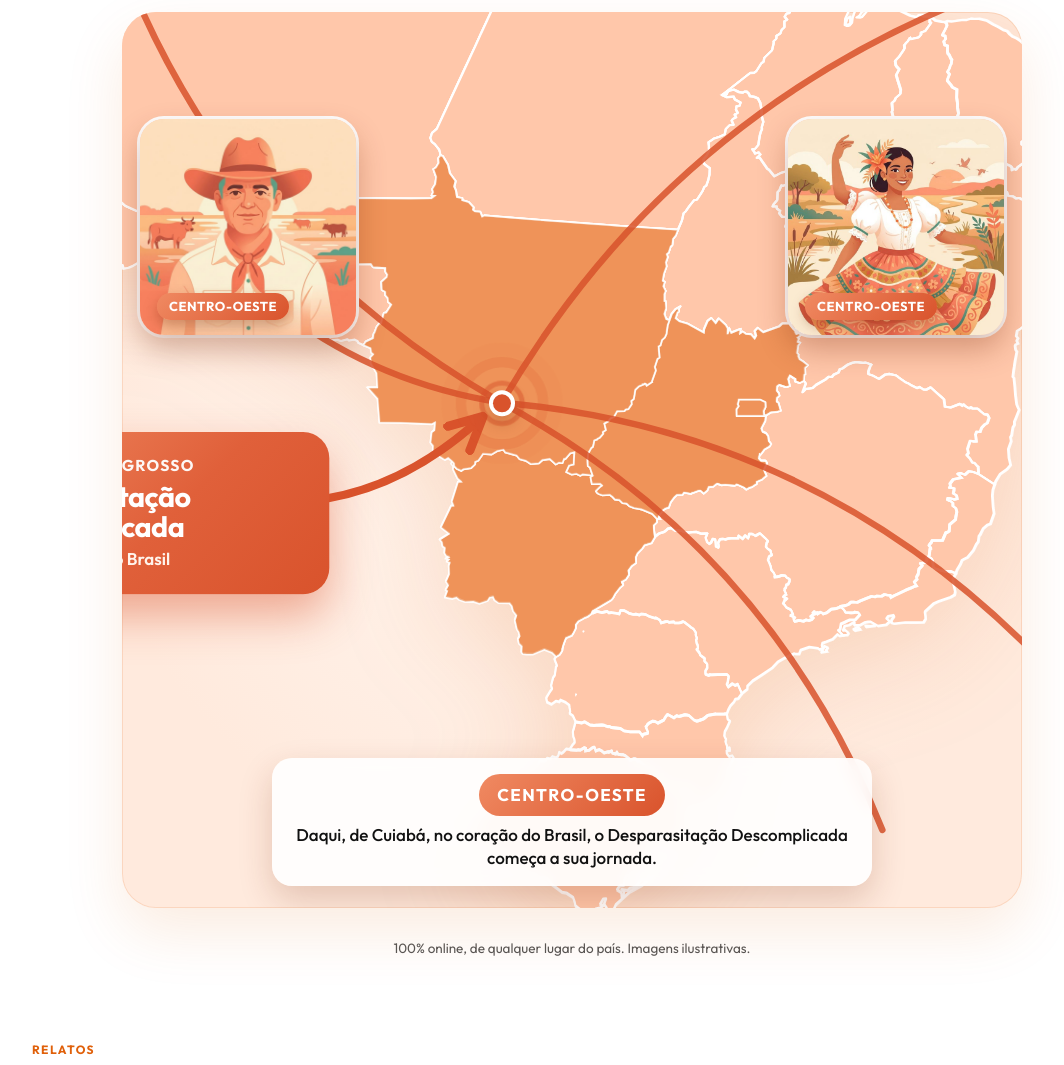
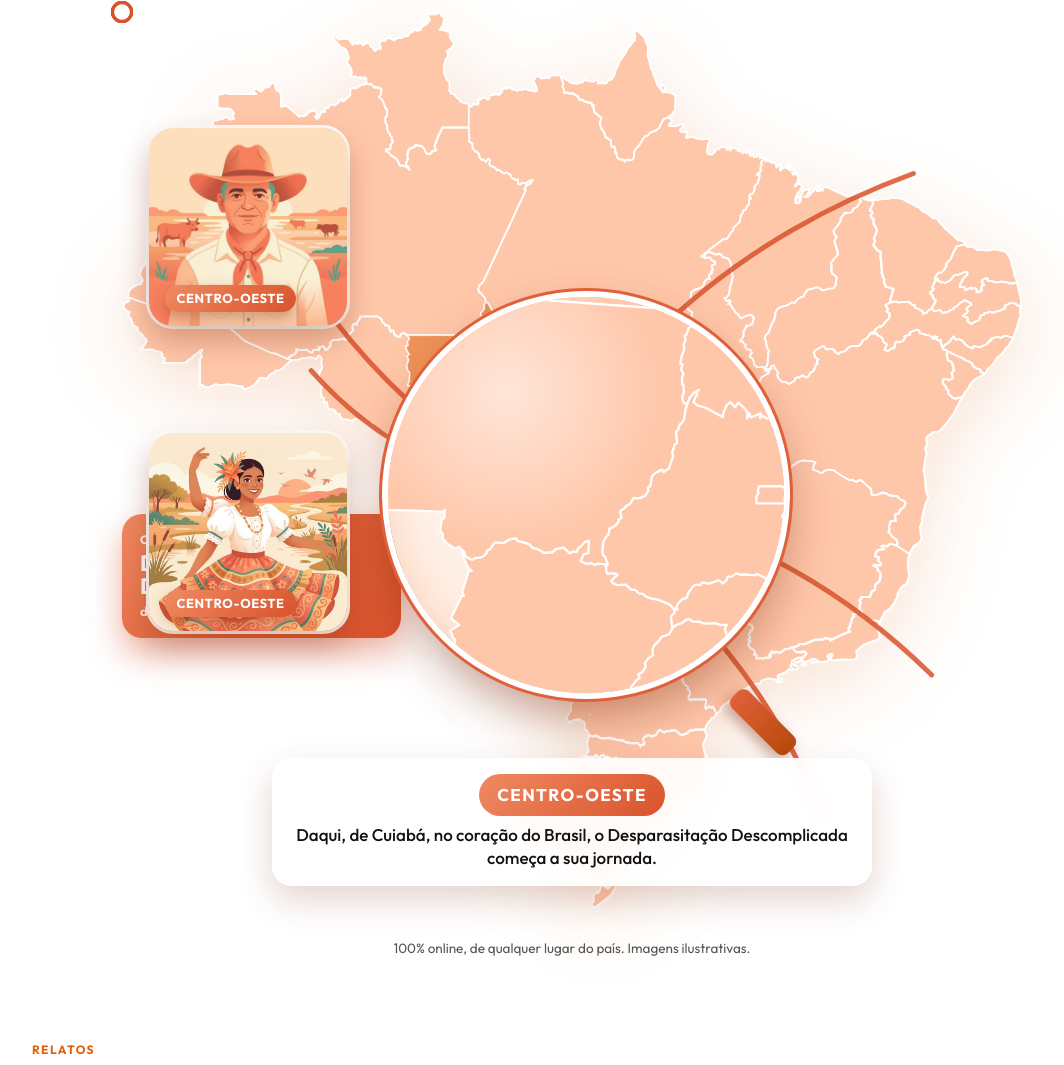
Before and after one commit to novvasaudeintegrativa-cmyk/desparasitacaodescomplicada, a plain HTML site: page index.html in a window 1280 px wide. Shown: the part 7224-8289 px from the top of the page, without its empty margins (68-1132 px from the left). Drawn offline with Linux system fonts and the light colour scheme.

Commit message:
Mapa: lupa sobre a regiao (sem ampliar o mapa todo), secao sem quadro/fundo, balao sem corte
Co-Authored-By: Claude Sonnet 5.5 <noreply@anthropic.com>

```diff
--- a/index.html
+++ b/index.html
@@ -561,7 +561,7 @@ html,body{overflow-x:clip}
 .mosaic-wrap{text-align:center;margin-bottom:64px;padding-bottom:20px;overflow-x:clip}
 .mtitle{font-weight:300;font-size:clamp(26px,3.6vw,40px);line-height:1.15;letter-spacing:-.02em;margin:0 auto 36px;max-width:820px;text-wrap:balance}
 .mtitle b{font-weight:700;color:var(--brand)}
-.geo{--z:1;--tx:0%;--ty:0%;position:relative;width:min(900px,100%);margin:0 auto;aspect-ratio:39.18/39.02;isolation:isolate;overflow:hidden;border-radius:clamp(18px,3vw,34px);background:radial-gradient(circle at 50% 42%,#fff8f3,#ffeadd 72%);box-shadow:inset 0 0 0 1px rgba(224,96,10,.14),0 24px 60px rgba(224,96,10,.12)}
+.geo{--z:1;--tx:0%;--ty:0%;position:relative;width:min(900px,100%);margin:0 auto;aspect-ratio:39.18/39.02;isolation:isolate;overflow:visible;background:none;box-shadow:none}
 .gzoom{position:absolute;inset:0;transform-origin:0 0;transform:translate(var(--tx),var(--ty)) scale(var(--z));transition:transform 1.5s cubic-bezier(.65,0,.25,1)}
 .gmap{position:absolute;inset:0;width:100%;height:100%;object-fit:contain;filter:drop-shadow(0 20px 40px rgba(224,96,10,.18))}
 .m-hi{-webkit-mask-image:linear-gradient(105deg,transparent 38%,#000 50%,transparent 62%);mask-image:linear-gradient(105deg,transparent 38%,#000 50%,transparent 62%);-webkit-mask-size:320% 100%;mask-size:320% 100%;-webkit-mask-repeat:no-repeat;mask-repeat:no-repeat;animation:msweep 6s ease-in-out infinite}
@@ -599,6 +599,16 @@ html,body{overflow-x:clip}
 .gcap p{margin:8px 0 0;font-size:clamp(11px,1.9vw,17px);line-height:1.35;color:var(--ink);font-weight:500}
 .mnote{margin:30px auto 0;max-width:600px;font-size:13.5px;color:#555}
 @media(prefers-reduced-motion:reduce){.gc.on,.gballoon,.dot{opacity:1!important;transform:none!important}.ln,.garrow{stroke-dashoffset:0!important}.m-hi,.gpin i{animation:none}.gzoom{transition:none}}
+/* lupa sobre a regiao (o mapa inteiro nao amplia) */
+.gzoom{transform:none!important}
+.gpin{scale:1!important}
+.glens{position:absolute;z-index:5;width:44%;aspect-ratio:1;left:28%;top:28%;opacity:0;transform:scale(.55);transform-origin:50% 50%;pointer-events:none;transition:left 1.2s cubic-bezier(.65,0,.25,1),top 1.2s cubic-bezier(.65,0,.25,1),opacity .6s,transform .8s cubic-bezier(.3,1.4,.5,1)}
+.geo.has-lens .glens{opacity:1;transform:none}
+.glens-in{position:absolute;inset:0;border-radius:50%;overflow:hidden;background:radial-gradient(circle at 35% 30%,#fff8f3,#ffe4d4);box-shadow:0 0 0 6px #fff,0 0 0 9px #e0603a,0 22px 50px rgba(120,40,10,.45),inset 0 0 40px rgba(224,96,10,.18)}
+.glens-in::after{content:"";position:absolute;inset:0;border-radius:50%;background:radial-gradient(circle at 30% 24%,rgba(255,255,255,.55),rgba(255,255,255,0) 38%);pointer-events:none}
+.glens-map{position:absolute;transition:left 1.2s cubic-bezier(.65,0,.25,1),top 1.2s cubic-bezier(.65,0,.25,1),transform 1.2s cubic-bezier(.65,0,.25,1)}
+.glens-map img{display:block;width:100%;height:auto}
+.glens-h{position:absolute;right:-6%;bottom:-6%;width:20%;height:6%;background:linear-gradient(90deg,#e0603a,#b84a0c);border-radius:8px;transform-origin:0 50%;transform:rotate(45deg) translate(-4%,-50%);box-shadow:0 6px 14px rgba(120,40,10,.4)}
 /* circulo: ilustracoes nos nos, nome do metodo no centro */
 .rthumb{position:relative;display:block;width:108px;height:108px;flex:none;transition:transform .3s}
 .rthumb img{width:100%;height:100%;object-fit:cover;border-radius:50%;display:block;box-shadow:0 0 0 4px #fff,0 10px 24px rgba(0,0,0,.14);background:#fff7ef;transition:box-shadow .3s}
@@ -915,6 +925,7 @@ img,video,svg{max-width:100%}
       <div class="gpin" style="left:45.64%;top:53.50%" aria-hidden="true"><i></i><i></i><i></i><b></b></div>
       <div class="gballoon"><small>Cuiabá · Mato Grosso</small><b>Desparasitação<br>Descomplicada</b><span>daqui para todo o Brasil</span></div>
     </div>
+    <div class="glens" id="glens" aria-hidden="true"><div class="glens-in"><div class="glens-map" id="glensmap"><img src="imgs/mosaico/brasil-claro.svg" alt=""></div></div><i class="glens-h"></i></div>
     <figure class="gc" data-region="norte" data-k="0"><img src="imgs/regioes/ilus-norte.jpg" alt="Ilustração de pessoa típica da região Norte do Brasil" width="700" height="700" loading="lazy"><figcaption class="mlab">Norte</figcaption></figure>
     <figure class="gc" data-region="norte" data-k="1"><img src="imgs/regioes/ilus2-norte.jpg" alt="Ilustração de pessoa típica da região Norte do Brasil" width="700" height="700" loading="lazy"><figcaption class="mlab">Norte</figcaption></figure>
     <figure class="gc" data-region="nordeste" data-k="0"><img src="imgs/regioes/ilus-nordeste.jpg" alt="Ilustração de pessoa típica da região Nordeste do Brasil" width="700" height="700" loading="lazy"><figcaption class="mlab">Nordeste</figcaption></figure>
@@ -1251,7 +1262,7 @@ var WHATSAPP_MSG = 'Ola! Vim pela pagina do metodo Desparasitacao Descomplicada
     show(0, true); restart();
   })();
 
-  /* mapa do Brasil: zoom automatico em cada regiao (nome + frase), mouse/toque escolhe a regiao */
+  /* mapa do Brasil: lupa em cada regiao (nome + frase), mouse/toque escolhe a regiao */
   (function () {
     var geo = document.getElementById('geo'); if (!geo) return;
     var zoom = document.getElementById('gzoom'), regs = document.getElementById('gregions'), cap = geo.querySelector('.gcap');
@@ -1277,20 +1288,26 @@ var WHATSAPP_MSG = 'Ola! Vim pela pagina do metodo Desparasitacao Descomplicada
     xhr.send();
     function mark() { Array.prototype.forEach.call(regs.querySelectorAll('.rg'), function (g) { g.classList.toggle('on', g.getAttribute('data-region') === cur); }); }
     function layout(key) {
+      var lx = +geo.getAttribute('data-lx') || 50;
       cards.forEach(function (c) {
         var r = c.getAttribute('data-region'), k = +c.getAttribute('data-k'), on = false, x = 50, y = 50, w = 16;
         if (key === 'all') { if (k === 0) { on = true; var m = INFO[r].main; x = m[0]; y = m[1]; w = m[2]; } }
-        else if (r === key) { on = true; w = 24; x = k === 0 ? 14 : 86; y = 24; }
+        else if (r === key) { on = true; w = 22; x = lx < 50 ? 86 : 14; y = k === 0 ? 24 : 58; }
         c.style.setProperty('--cx', x + '%'); c.style.setProperty('--cy', y + '%'); c.style.setProperty('--cw', w + '%');
         c.classList.toggle('on', on);
       });
     }
     function camera(key) {
-      if (key === 'all') { geo.style.setProperty('--z', 1); geo.style.setProperty('--tx', '0%'); geo.style.setProperty('--ty', '0%'); return; }
-      var b = BB[key], w = b[2] - b[0], h = b[3] - b[1], cx = (b[0] + b[2]) / 2, cy = (b[1] + b[3]) / 2;
-      var z = Math.max(1.15, Math.min(2.4, 70 / w, 56 / h));
-      geo.style.setProperty('--z', z.toFixed(3));
-      geo.style.setProperty('--tx', (50 - cx * z).toFixed(2) + '%'); geo.style.setProperty('--ty', (44 - cy * z).toFixed(2) + '%');
+      var lens = document.getElementById('glens'), lm = document.getElementById('glensmap');
+      if (key === 'all') { geo.classList.remove('has-lens'); geo.setAttribute('data-lx', 50); return; }
+      var b = BB[key], w = b[2] - b[0], h = b[3] - b[1], cx = (b[0] + b[2]) / 2, cy = (b[1] + b[3]) / 2, L = 44;
+      var z = Math.max(1.35, Math.min(2.7, 0.9 * L / Math.max(w, h)));
+      var lx = Math.max(L / 2 + 2, Math.min(100 - L / 2 - 2, cx)), ly = Math.max(L / 2 + 2, Math.min(100 - L / 2 - 2, cy));
+      geo.setAttribute('data-lx', lx);
+      lens.style.left = (lx - L / 2) + '%'; lens.style.top = (ly - L / 2) + '%';
+      lm.style.width = (10000 / L) + '%'; lm.style.left = (50 - cx * 100 / L) + '%'; lm.style.top = (50 - cy * 100 / L) + '%';
+      lm.style.transformOrigin = cx + '% ' + cy + '%'; lm.style.transform = 'scale(' + z.toFixed(3) + ')';
+      geo.classList.add('has-lens');
     }
     function show(key) {
       if (key === cur) return; cur = key; geo.setAttribute('data-s', key);
```
